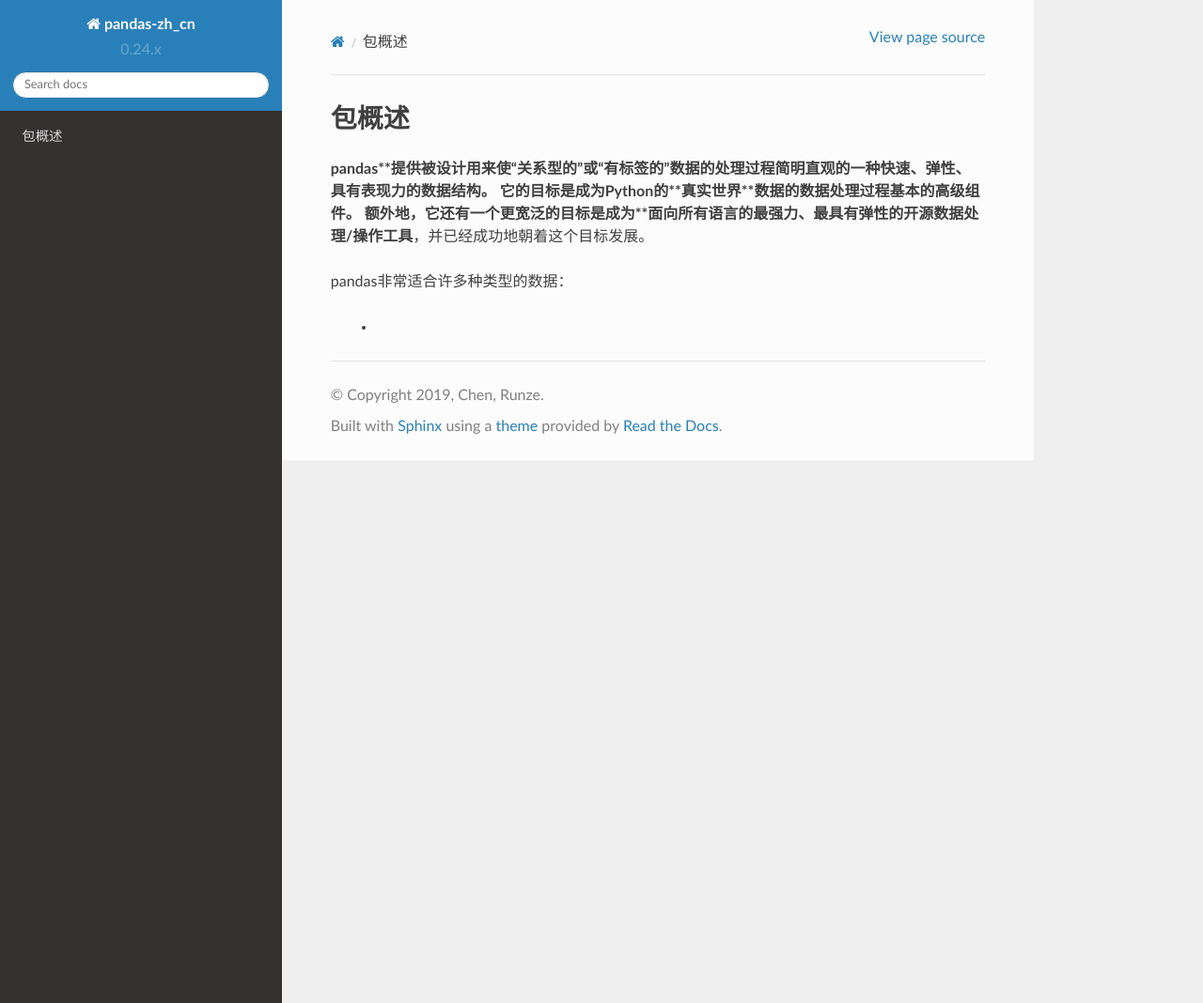
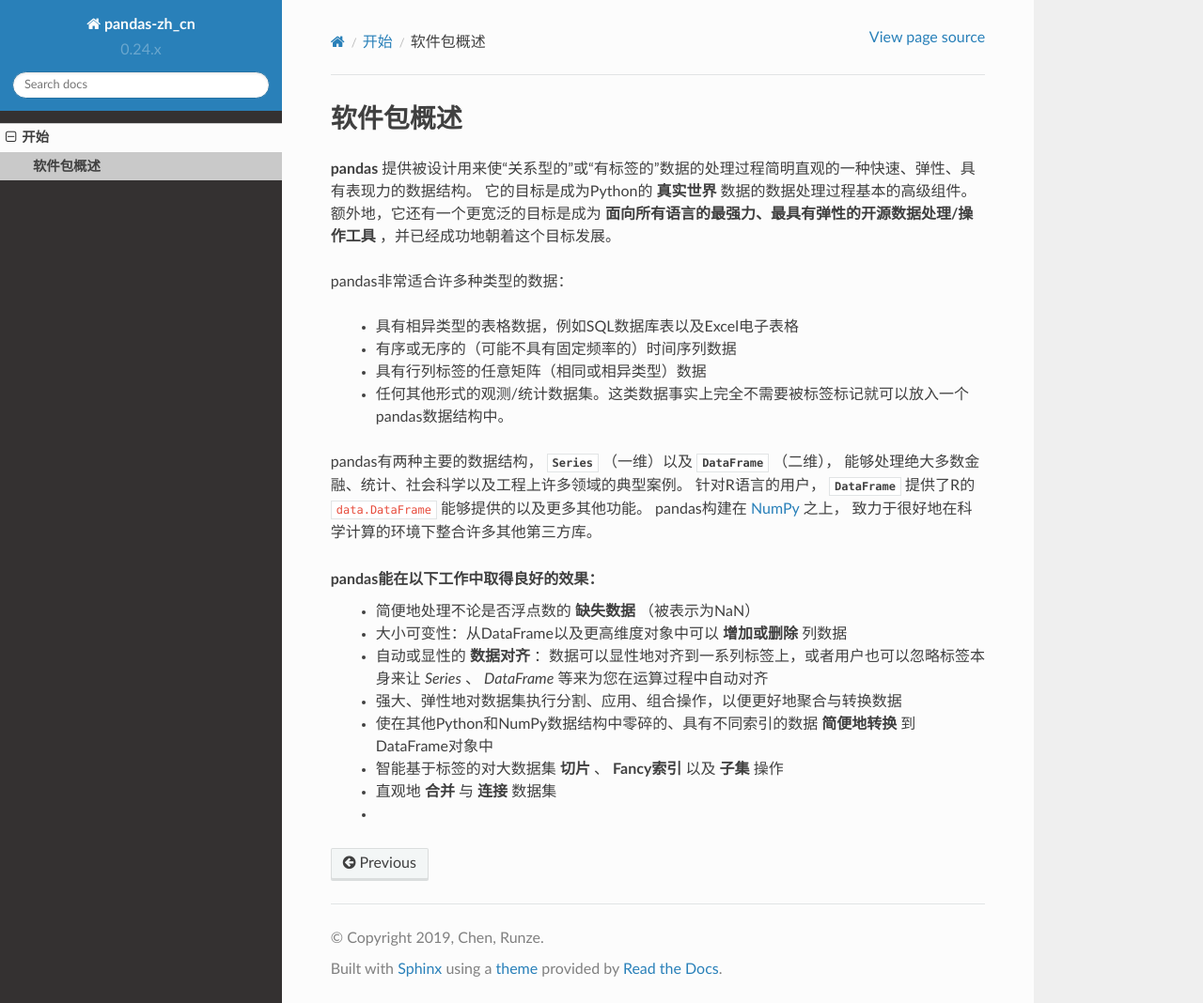
Before and after one commit to chenrz925/doc-pandas-zh_cn, a Sphinx documentation site: the page built from docs/source/getting_started/overview.rst, in a window 1280 px wide and 1068 px high. Shown: the whole window at 94% size. Built offline with Sphinx 7.4.7 and the Read the Docs theme 2.0.0, drawn with Linux system fonts in a browser that asks for light colours; pages that are not in the unit, such as notebooks, are missing from menus.

Commit message:
#8 201903111446
Translated overview for about 30%

```diff
--- a/docs/source/getting_started/overview.rst
+++ b/docs/source/getting_started/overview.rst
@@ -1,13 +1,32 @@
 .. overview:
 
-=====
-包概述
-=====
+==========
+软件包概述
+==========
 
-**pandas**提供被设计用来使“关系型的”或“有标签的”数据的处理过程简明直观的一种快速、弹性、具有表现力的数据结构。
-它的目标是成为Python的**真实世界**数据的数据处理过程基本的高级组件。
-额外地，它还有一个更宽泛的目标是成为**面向所有语言的最强力、最具有弹性的开源数据处理/操作工具**，并已经成功地朝着这个目标发展。
+**pandas** 提供被设计用来使“关系型的”或“有标签的”数据的处理过程简明直观的一种快速、弹性、具有表现力的数据结构。
+它的目标是成为Python的 **真实世界** 数据的数据处理过程基本的高级组件。
+额外地，它还有一个更宽泛的目标是成为 **面向所有语言的最强力、最具有弹性的开源数据处理/操作工具** ，并已经成功地朝着这个目标发展。
 
 pandas非常适合许多种类型的数据：
 
+ - 具有相异类型的表格数据，例如SQL数据库表以及Excel电子表格
+ - 有序或无序的（可能不具有固定频率的）时间序列数据
+ - 具有行列标签的任意矩阵（相同或相异类型）数据
+ - 任何其他形式的观测/统计数据集。这类数据事实上完全不需要被标签标记就可以放入一个pandas数据结构中。
+
+pandas有两种主要的数据结构， :class:`Series` （一维）以及 :class:`DataFrame` （二维），
+能够处理绝大多数金融、统计、社会科学以及工程上许多领域的典型案例。
+针对R语言的用户， :class:`DataFrame` 提供了R的 ``data.DataFrame`` 能够提供的以及更多其他功能。
+pandas构建在 `NumPy <https://www.numpy.org>`__ 之上，
+致力于很好地在科学计算的环境下整合许多其他第三方库。
+
+pandas能在以下工作中取得良好的效果：
+ - 简便地处理不论是否浮点数的 **缺失数据** （被表示为NaN）
+ - 大小可变性：从DataFrame以及更高维度对象中可以 **增加或删除** 列数据
+ - 自动或显性的 **数据对齐** ：数据可以显性地对齐到一系列标签上，或者用户也可以忽略标签本身来让 `Series` 、 `DataFrame` 等来为您在运算过程中自动对齐
+ - 强大、弹性地对数据集执行分割、应用、组合操作，以便更好地聚合与转换数据
+ - 使在其他Python和NumPy数据结构中零碎的、具有不同索引的数据 **简便地转换** 到DataFrame对象中
+ - 智能基于标签的对大数据集 **切片** 、 **Fancy索引** 以及 **子集** 操作
+ - 直观地 **合并** 与 **连接** 数据集
  -
```
Also changed, not shown: docs/source/getting_started/index.rst (added, +15 -0 lines), docs/source/index.rst (+5 -4 lines).
